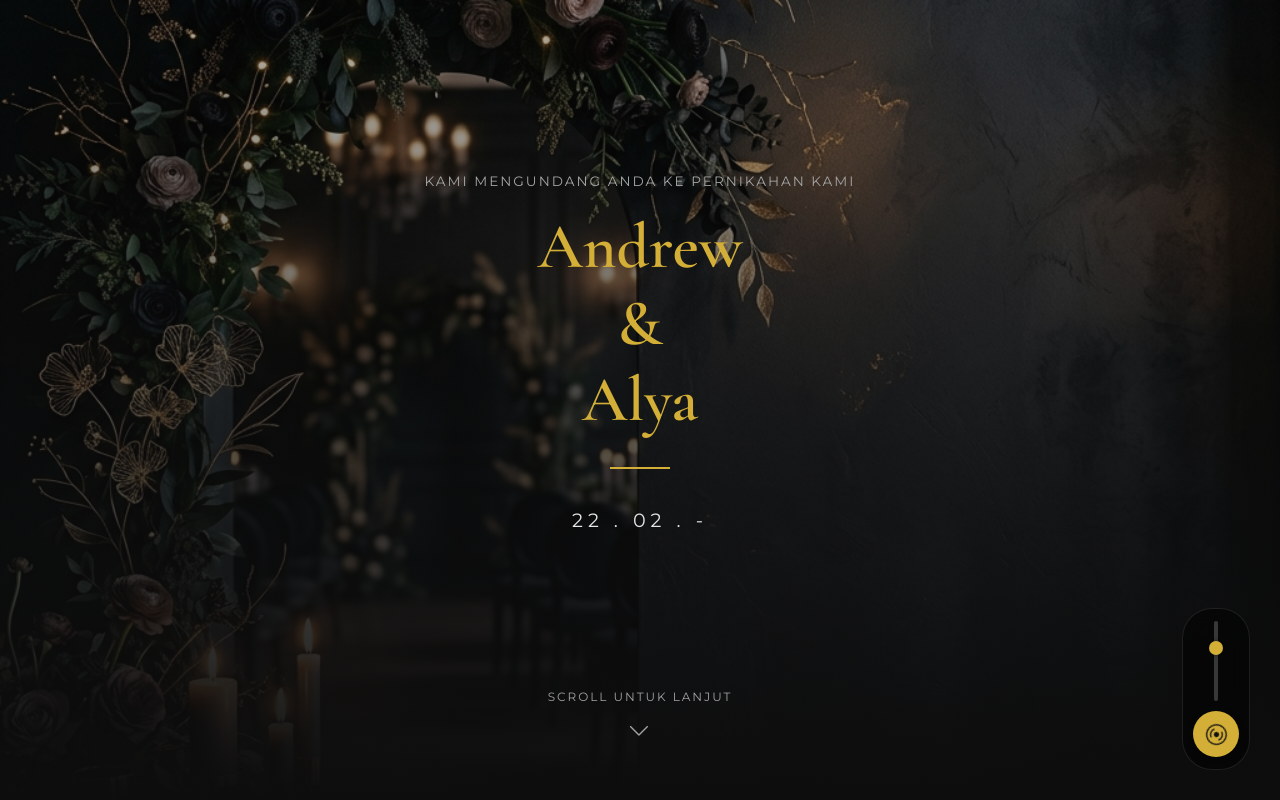
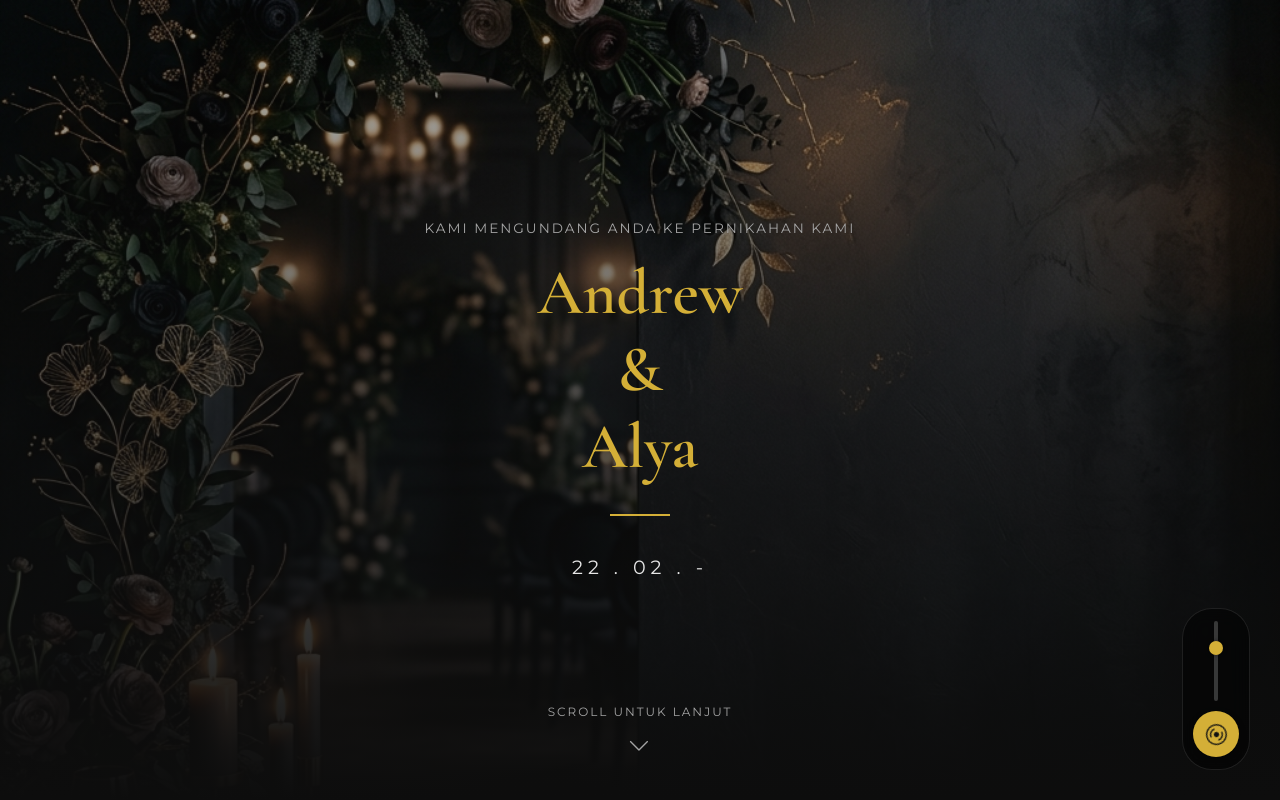
Before and after one commit to drewips22/WebUndangan, a plain HTML site: page index.html in a window 1280 px wide. Both pictures are taken after a click on the button "Buka Undangan". Shown: the top 800 px of the page. Drawn offline with nearby package versions, Linux system fonts and the light colour scheme; no server answers.

Commit message:
fix: hero scroll-down absolute to section, no more text overlap

```diff
--- a/css/style.css
+++ b/css/style.css
@@ -342,8 +342,6 @@ main.show {
     flex-direction: column;
     align-items: center;
     gap: 8px;
-    flex: 1;
-    justify-content: center;
 }
 
 .hero-content .subtitle {
@@ -368,13 +366,18 @@ main.show {
     margin-top: 8px;
 }
 
+/* Scroll down — absolute to #hero section */
 .scroll-down {
+    position: absolute;
+    bottom: 35px;
+    left: 50%;
+    transform: translateX(-50%);
     color: var(--text-secondary);
     font-size: 0.75rem;
     text-transform: uppercase;
     letter-spacing: 2px;
-    padding-bottom: 30px;
     text-align: center;
+    white-space: nowrap;
 }
 
 .blink {
```
